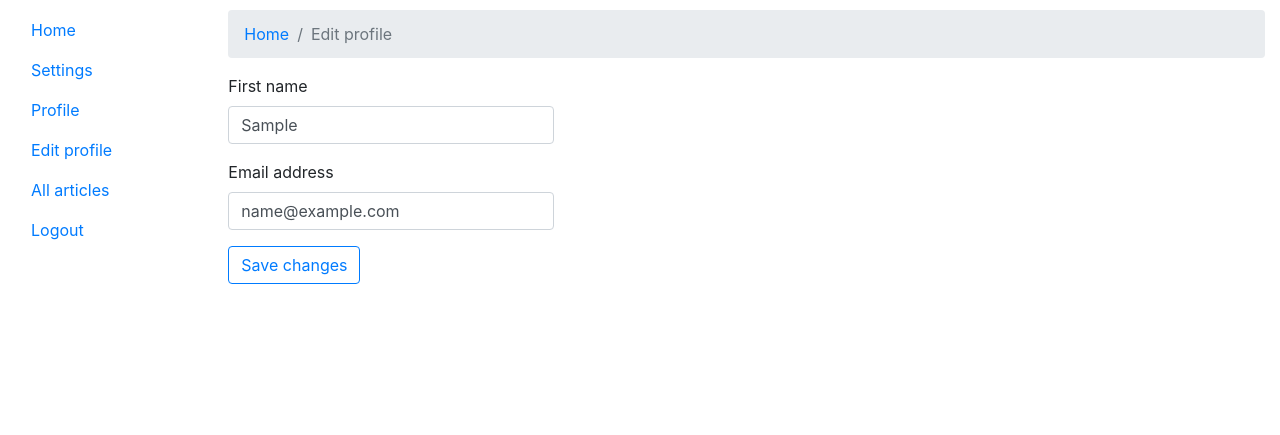
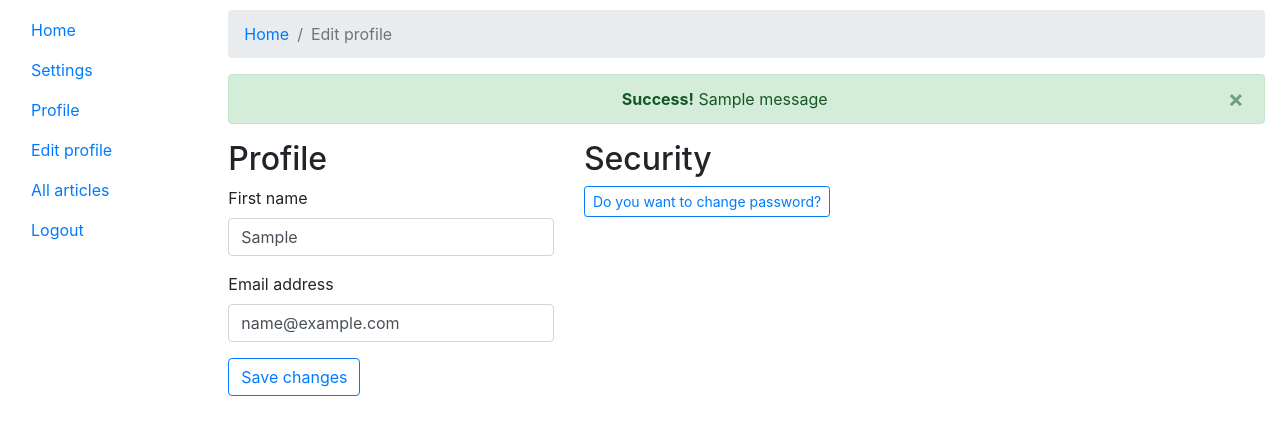
Before and after one commit to ochubrik/microlearning, a Django app: page /microlearning/edit/ in a window 1280 px wide. Shown: the top 435 px of the page. Run offline with Django 3.2, Linux system fonts and the light colour scheme; a user stored in the database is signed in; tables that the repository leaves empty hold one stand-in row (values such as "Sample post"); one stand-in notice (Sample message) is shown; some libraries are stand-ins or nearby versions.

Commit message:
Final version

```diff
--- a/microlearning/forms.py
+++ b/microlearning/forms.py
@@ -1,7 +1,8 @@
 from django import forms
+from django.contrib.auth.models import User
+
 from microlearning import models
 from microlearning.models import Article
-from django.contrib.auth.models import User
 
 
 class LoginForm(forms.Form):
--- a/microlearning/management/commands/email_sender.py
+++ b/microlearning/management/commands/email_sender.py
@@ -3,6 +3,7 @@ from django.core.management import BaseCommand
 from django.template.loader import render_to_string
 from django.urls import set_script_prefix, clear_script_prefix
 from django.utils import timezone
+
 from microlearning.models import Profile, Article
 from olgaproject.settings import EMAIL_HOST_USER, SITE_URL
 
--- a/microlearning/models.py
+++ b/microlearning/models.py
@@ -1,10 +1,10 @@
+from django.conf import settings
+from django.contrib.auth.models import User
 from django.db import models
 from django.db.models.signals import post_save
 from django.dispatch import receiver
+from django.urls import reverse
 from django.utils import timezone
-from django.contrib.auth.models import User
-from django.urls import reverse
-from django.conf import settings
 from django.utils.text import slugify
 
 
--- a/microlearning/templates/base.html
+++ b/microlearning/templates/base.html
@@ -39,6 +39,17 @@
                 </ol>
             </nav>
 
+            {% if messages %}
+                {% for message in messages %}
+                    <div class="alert alert-{{ message.tags }} alert-dismissible text-center" role="alert">
+                        <button type="button" class="close" data-dismiss="alert" aria-label="Close"><span
+                                aria-hidden="true">&times;</span>
+                        </button>
+                        <strong>{% if message.level == DEFAULT_MESSAGE_LEVELS.ERROR %}Error{% else %}
+                            {{ message.tags|title }}{% endif %}!</strong> {{ message }}
+                    </div>
+                {% endfor %}
+            {% endif %}
 
             {% block content %}{% endblock %}
         </div>
--- a/microlearning/templates/edit.html
+++ b/microlearning/templates/edit.html
@@ -11,12 +11,21 @@
 {% block content %}
     <div class="row">
         <div class="col-lg-4">
+            <h2>Profile</h2>
             <form action="." method="post" enctype="multipart/form-data">
                 {% csrf_token %}
                 {{ profile_form|crispy }}
                 {{ user_form|crispy }}
-            <button type="submit" class="btn btn-outline-primary">Save changes</button>
+                <div class="row">
+                    <div class="col-lg-12">
+                        <button type="submit" class="btn btn-outline-primary">Save changes</button>
+                    </div>
+                </div>
             </form>
+        </div>
+        <div class="col-lg-4">
+            <h2>Security</h2>
+            <a class="btn btn-sm btn-outline-primary" href="{% url 'microlearning:change_password' %}">Do you want to change password?</a>
         </div>
     </div>
 {% endblock %}
--- a/microlearning/urls.py
+++ b/microlearning/urls.py
@@ -1,4 +1,4 @@
-from django.urls import path, include
+from django.urls import path
 from . import views
 
 app_name = 'microlearning'
@@ -12,4 +12,5 @@ urlpatterns = [
     path('register/', views.register, name='register'),
     path('edit/', views.edit, name='edit'),
     path('profile/', views.view_profile, name='profile'),
+    path('password/', views.change_password, name='change_password'),
 ]
--- a/microlearning/views.py
+++ b/microlearning/views.py
@@ -1,14 +1,13 @@
+from django.contrib import messages
 from django.contrib.auth import update_session_auth_hash
 from django.contrib.auth.decorators import login_required
 from django.contrib.auth.forms import PasswordChangeForm
-from django.contrib.auth.mixins import LoginRequiredMixin
+from django.core.paginator import Paginator
 from django.shortcuts import get_object_or_404, redirect
-from django.views.generic import ListView
+from django.shortcuts import render
+
 from . import models, forms
 from .models import Article
-from django.core.paginator import Paginator
-from django.shortcuts import render
-from django.views.generic import ListView
 
 
 @login_required
@@ -93,7 +92,7 @@ def edit(request):
                                        data=request.POST)
         if user_form.is_valid():
             user_form.save()
-            update_session_auth_hash(request, user_form.user)
+            messages.success(request, 'Your profile was successfully updated!')
 
             return redirect('microlearning:edit')
     else:
@@ -111,8 +110,9 @@ def change_password(request):
         if form.is_valid():
             form.save()
             update_session_auth_hash(request, form.user)
+            messages.success(request, 'Your password was successfully updated!')
 
-            return redirect('microlearning:change_password')
+            return redirect('microlearning:edit')
     else:
         form = PasswordChangeForm(user=request.user)
 
--- a/olgaproject/settings.py
+++ b/olgaproject/settings.py
@@ -132,14 +132,12 @@ LOGIN_URL = '/accounts/login/'
 LOGOUT_URL = 'logout/'
 
 SITE_URL = 'http://127.0.0.1:8000'
-# EMAIL_BACKEND = 'django.core.mail.backends.console.EmailBackend'
 
 CRONJOBS = [
     ('0 * * * *', 'django.core.management.call_command', ['parse_articles']),
     ('10 9,15,21 * * *','django.core.management.call_command', ['email_sender']),
 ]
 
-#DataFlair
 EMAIL_BACKEND ='django.core.mail.backends.smtp.EmailBackend'
 EMAIL_HOST = 'smtp.gmail.com'
 EMAIL_USE_TLS = True
```
Also changed, not shown: microlearning/templates/change_password.html (added, +22 -0 lines), microlearning/tests/test_forms.py (+23 -17 lines), microlearning/tests/test_models.py (+5 -5 lines), microlearning/tests/test_urls.py (+6 -1 lines), microlearning/tests/test_views.py (+60 -21 lines), requirements.txt (+13 -0 lines), microlearning/templates/registration_done.html (line endings or trailing spaces).
